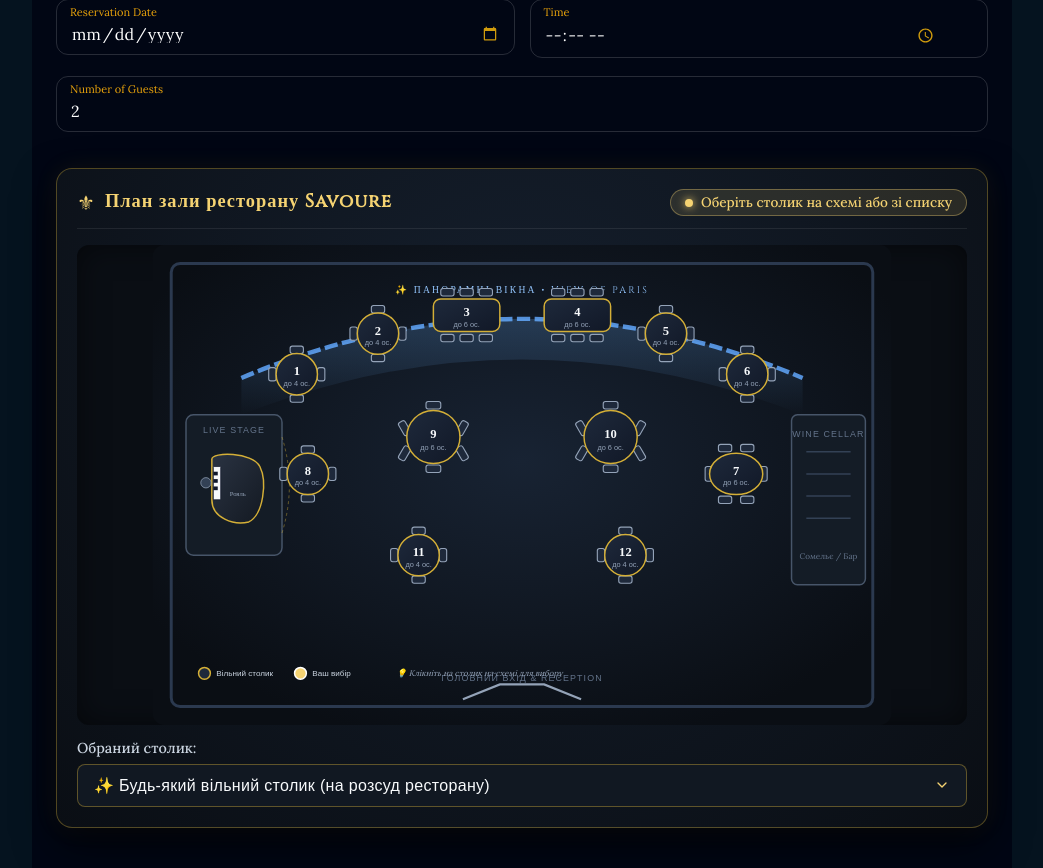
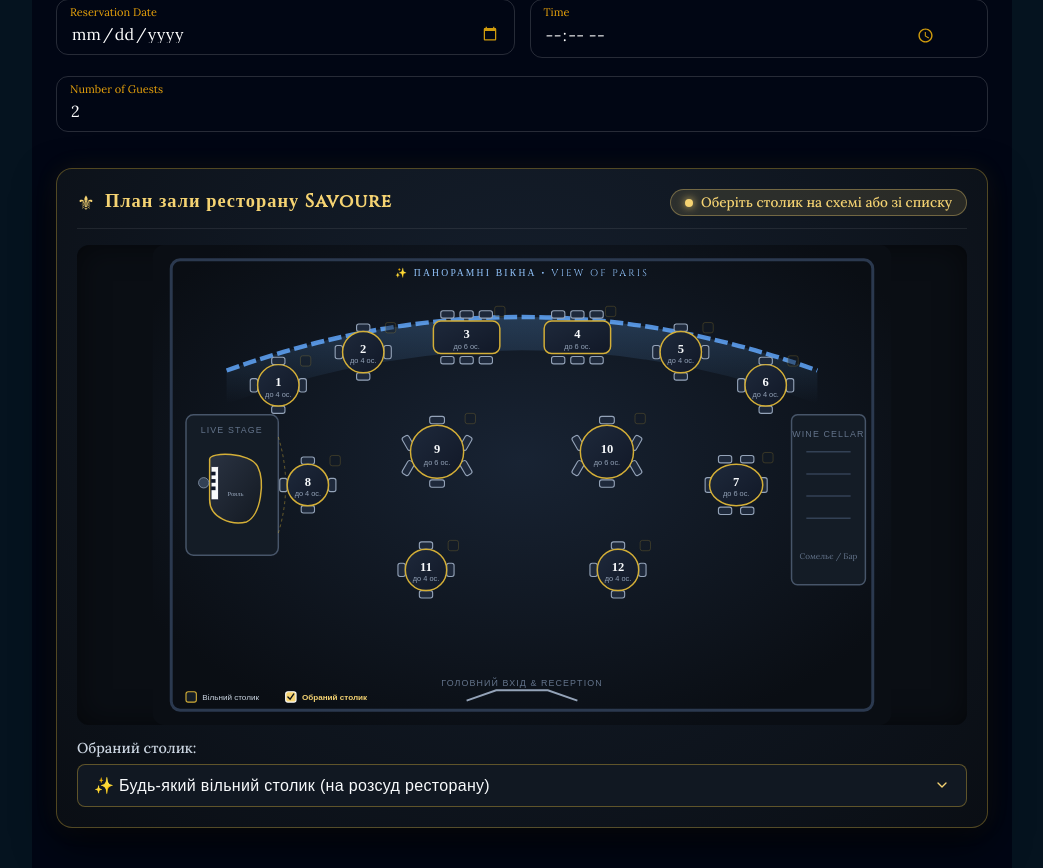
Before and after one commit to john4IK-Oleksij/Savoure, a Django app: page /reservations/ in a window 1280 px wide. Shown: the part 1143-2011 px from the top of the page, without its empty margins (118-1161 px from the left). Run offline with Django 5.2, Linux system fonts and the light colour scheme.

Commit message:
fix(reservations): eliminate SVG hover twitching and lock table selection with a clean framed checkbox

```diff
--- a/static/css/alerts.css
+++ b/static/css/alerts.css
@@ -461,25 +461,75 @@
 .window-label { fill: #93c5fd; font-family: 'Cinzel', serif, sans-serif; font-size: 13px; letter-spacing: 3px; }
 .arch-label { fill: #64748b; font-family: sans-serif; font-size: 12px; letter-spacing: 1.5px; text-transform: uppercase; }
 
+/* Table Group - Completely static geometry, zero jumping/twitching */
 .table-group {
   cursor: pointer;
-  transition: transform 0.25s cubic-bezier(0.4, 0, 0.2, 1);
   outline: none;
 }
 
-.table-group:hover {
-  transform: scale(1.05);
+/* Fixed Bounding Frame around each table */
+.table-frame {
+  fill: transparent;
+  stroke: transparent;
+  stroke-width: 1.5;
+  transition: all 0.25s ease;
+  pointer-events: all;
+}
+
+/* Checkbox badge on the frame */
+.table-chk-box {
+  fill: rgba(20, 28, 38, 0.9);
+  stroke: rgba(212, 175, 55, 0.45);
+  stroke-width: 1.2;
+  transition: all 0.25s ease;
+  opacity: 0.5;
+}
+
+.table-chk-mark {
+  stroke: #0a0e14;
+  stroke-width: 2;
+  fill: none;
+  stroke-linecap: round;
+  stroke-linejoin: round;
+  opacity: 0;
+  transition: opacity 0.2s ease;
+}
+
+/* HOVER: Soft preview dashed frame, NO transform/scaling, NO movement */
+.table-group:hover .table-frame {
+  fill: rgba(245, 211, 114, 0.05);
+  stroke: rgba(245, 211, 114, 0.45);
+  stroke-dasharray: 4 3;
 }
 
 .table-group:hover .table-surface {
   stroke: #f5d372 !important;
-  stroke-width: 3 !important;
-  filter: url(#goldGlow);
+  stroke-width: 2.5 !important;
 }
 
-.table-group:hover .table-num {
+.table-group:hover .table-chk-box {
+  opacity: 1;
+  stroke: #f5d372;
+}
+
+/* SELECTED: Fixed gold frame locked securely around the table */
+.table-group.selected .table-frame {
+  fill: rgba(245, 211, 114, 0.12) !important;
+  stroke: #f5d372 !important;
+  stroke-width: 2.5 !important;
+  stroke-dasharray: none !important;
+  filter: drop-shadow(0 0 10px rgba(245, 211, 114, 0.4));
+}
+
+.table-group.selected .table-chk-box {
   fill: #f5d372 !important;
-  font-weight: bold;
+  stroke: #ffffff !important;
+  opacity: 1 !important;
+}
+
+.table-group.selected .table-chk-mark {
+  opacity: 1 !important;
+  stroke: #0a0e14 !important;
 }
 
 .table-group.selected .table-surface {
--- a/templates/reservations/_floor_plan_svg.html
+++ b/templates/reservations/_floor_plan_svg.html
@@ -28,7 +28,7 @@
     </linearGradient>
 
     <filter id="goldGlow" x="-20%" y="-20%" width="140%" height="140%">
-      <feGaussianBlur stdDeviation="5" result="blur" />
+      <feGaussianBlur stdDeviation="4" result="blur" />
       <feComposite in="SourceGraphic" in2="blur" operator="over" />
     </filter>
   </defs>
@@ -37,21 +37,21 @@
   <rect width="1000" height="650" class="floor-bg" rx="16" />
 
   <!-- Outer Walls & Zones -->
-  <rect x="25" y="25" width="950" height="600" rx="12" class="wall-outer" />
+  <rect x="25" y="20" width="950" height="610" rx="12" class="wall-outer" />
 
   <!-- TOP PANORAMIC WINDOWS (Semi-circular curved glass facade) -->
-  <path d="M 120 180 Q 500 20 880 180" class="window-arc" />
-  <path d="M 120 180 Q 500 20 880 180 L 880 230 Q 500 80 120 230 Z" fill="url(#windowLight)" />
-  <text x="500" y="65" text-anchor="middle" class="window-label">✨ ПАНОРАМНІ ВІКНА • VIEW OF PARIS</text>
+  <path d="M 100 170 Q 500 25 900 170" class="window-arc" />
+  <path d="M 100 170 Q 500 25 900 170 L 900 215 Q 500 70 100 215 Z" fill="url(#windowLight)" />
+  <text x="500" y="42" text-anchor="middle" class="window-label">✨ ПАНОРАМНІ ВІКНА • VIEW OF PARIS</text>
 
   <!-- STAGE & GRAND PIANO (Left Side) -->
   <g id="stage-zone" transform="translate(45, 230)">
-    <rect x="0" y="0" width="130" height="190" rx="10" fill="#141c26" stroke="#475569" stroke-width="2" />
-    <path d="M 130 30 Q 150 95 130 160" stroke="#d4af37" stroke-dasharray="4 4" fill="none" opacity="0.6" />
-    <text x="65" y="25" text-anchor="middle" class="arch-label" fill="#d4af37" font-size="10">LIVE STAGE</text>
+    <rect x="0" y="0" width="125" height="190" rx="10" fill="#141c26" stroke="#475569" stroke-width="2" />
+    <path d="M 125 30 Q 145 95 125 160" stroke="#d4af37" stroke-dasharray="4 4" fill="none" opacity="0.6" />
+    <text x="62" y="25" text-anchor="middle" class="arch-label" fill="#d4af37" font-size="10">LIVE STAGE</text>
 
     <!-- Grand Piano Shape -->
-    <g transform="translate(25, 45)">
+    <g transform="translate(22, 45)">
       <path d="M 10 15 C 10 5, 65 5, 75 25 C 85 45, 80 90, 60 100 C 40 105, 10 95, 10 70 Z" fill="url(#pianoGrad)" stroke="#d4af37" stroke-width="2" />
       <rect x="12" y="25" width="10" height="45" fill="#f8fafc" stroke="#0f172a" stroke-width="1" rx="1" />
       <rect x="12" y="32" width="6" height="5" fill="#0f172a" />
@@ -74,28 +74,38 @@
   </g>
 
   <!-- ENTRANCE & RECEPTION (Bottom Center) -->
-  <g id="entrance" transform="translate(420, 580)">
-    <path d="M 0 35 L 50 15 L 110 15 L 160 35" stroke="#94a3b8" stroke-width="3" fill="none" />
-    <text x="80" y="10" text-anchor="middle" class="arch-label">ГОЛОВНИЙ ВХІД &amp; RECEPTION</text>
+  <g id="entrance" transform="translate(425, 595)">
+    <path d="M 0 22 L 40 8 L 110 8 L 150 22" stroke="#94a3b8" stroke-width="2.5" fill="none" />
+    <text x="75" y="2" text-anchor="middle" class="arch-label">ГОЛОВНИЙ ВХІД &amp; RECEPTION</text>
   </g>
 
   <!-- ======================================================== -->
-  <!-- 12 TABLES SETUP (MAX 6 SEATS PER TABLE)                  -->
+  <!-- 12 TABLES SETUP WITH FIXED BOUNDING CHECKBOX FRAMES       -->
   <!-- ======================================================== -->
 
   <!-- TABLE 1: Window Left Arc (2-4 persons) -->
-  <g class="table-group" id="table-1" data-table="1" data-title="Стіл №1 — Біля вікна (до 4 ос.)" transform="translate(195, 175)" tabindex="0" role="button" aria-label="Стіл №1, біля вікна, до 4 осіб">
+  <g class="table-group" id="table-1" data-table="1" data-title="Стіл №1 — Біля вікна (до 4 ос.)" transform="translate(170, 190)" tabindex="0" role="button" aria-label="Стіл №1, біля вікна, до 4 осіб">
+    <!-- Fixed Bounding Frame -->
+    <rect x="-48" y="-44" width="96" height="88" rx="10" class="table-frame" />
+    <!-- Mini Checkbox Badge -->
+    <rect x="30" y="-40" width="14" height="14" rx="3" class="table-chk-box" />
+    <path d="M 33 -33 L 36 -30 L 41 -37" class="table-chk-mark" />
+    <!-- 4 chairs -->
     <rect x="-38" y="-9" width="10" height="18" class="chair" />
     <rect x="28" y="-9" width="10" height="18" class="chair" />
     <rect x="-9" y="-38" width="18" height="10" class="chair" />
     <rect x="-9" y="28" width="18" height="10" class="chair" />
+    <!-- Table Surface -->
     <circle cx="0" cy="0" r="28" class="table-surface" />
     <text x="0" y="-4" class="table-num">1</text>
     <text x="0" y="12" class="table-capacity">до 4 ос.</text>
   </g>
 
   <!-- TABLE 2: Window Left-Center Arc (2-4 persons) -->
-  <g class="table-group" id="table-2" data-table="2" data-title="Стіл №2 — Біля вікна (до 4 ос.)" transform="translate(305, 120)" tabindex="0" role="button" aria-label="Стіл №2, біля вікна, до 4 осіб">
+  <g class="table-group" id="table-2" data-table="2" data-title="Стіл №2 — Біля вікна (до 4 ос.)" transform="translate(285, 145)" tabindex="0" role="button" aria-label="Стіл №2, біля вікна, до 4 осіб">
+    <rect x="-48" y="-44" width="96" height="88" rx="10" class="table-frame" />
+    <rect x="30" y="-40" width="14" height="14" rx="3" class="table-chk-box" />
+    <path d="M 33 -33 L 36 -30 L 41 -37" class="table-chk-mark" />
     <rect x="-38" y="-9" width="10" height="18" class="chair" />
     <rect x="28" y="-9" width="10" height="18" class="chair" />
     <rect x="-9" y="-38" width="18" height="10" class="chair" />
@@ -106,7 +116,10 @@
   </g>
 
   <!-- TABLE 3: Prime Center-Left Window (4-6 persons, Rectangular) -->
-  <g class="table-group" id="table-3" data-table="3" data-title="Стіл №3 — Панорама VIP (до 6 ос.)" transform="translate(425, 95)" tabindex="0" role="button" aria-label="Стіл №3, панорама VIP, до 6 осіб">
+  <g class="table-group" id="table-3" data-table="3" data-title="Стіл №3 — Панорама VIP (до 6 ос.)" transform="translate(425, 125)" tabindex="0" role="button" aria-label="Стіл №3, панорама VIP, до 6 осіб">
+    <rect x="-56" y="-46" width="112" height="92" rx="12" class="table-frame" />
+    <rect x="38" y="-42" width="14" height="14" rx="3" class="table-chk-box" />
+    <path d="M 41 -35 L 44 -32 L 49 -39" class="table-chk-mark" />
     <rect x="-35" y="-36" width="18" height="10" class="chair" />
     <rect x="-9" y="-36" width="18" height="10" class="chair" />
     <rect x="17" y="-36" width="18" height="10" class="chair" />
@@ -119,7 +132,10 @@
   </g>
 
   <!-- TABLE 4: Prime Center-Right Window (4-6 persons, Rectangular) -->
-  <g class="table-group" id="table-4" data-table="4" data-title="Стіл №4 — Панорама VIP (до 6 ос.)" transform="translate(575, 95)" tabindex="0" role="button" aria-label="Стіл №4, панорама VIP, до 6 осіб">
+  <g class="table-group" id="table-4" data-table="4" data-title="Стіл №4 — Панорама VIP (до 6 ос.)" transform="translate(575, 125)" tabindex="0" role="button" aria-label="Стіл №4, панорама VIP, до 6 осіб">
+    <rect x="-56" y="-46" width="112" height="92" rx="12" class="table-frame" />
+    <rect x="38" y="-42" width="14" height="14" rx="3" class="table-chk-box" />
+    <path d="M 41 -35 L 44 -32 L 49 -39" class="table-chk-mark" />
     <rect x="-35" y="-36" width="18" height="10" class="chair" />
     <rect x="-9" y="-36" width="18" height="10" class="chair" />
     <rect x="17" y="-36" width="18" height="10" class="chair" />
@@ -132,7 +148,10 @@
   </g>
 
   <!-- TABLE 5: Window Right-Center Arc (2-4 persons) -->
-  <g class="table-group" id="table-5" data-table="5" data-title="Стіл №5 — Біля вікна (до 4 ос.)" transform="translate(695, 120)" tabindex="0" role="button" aria-label="Стіл №5, біля вікна, до 4 осіб">
+  <g class="table-group" id="table-5" data-table="5" data-title="Стіл №5 — Біля вікна (до 4 ос.)" transform="translate(715, 145)" tabindex="0" role="button" aria-label="Стіл №5, біля вікна, до 4 осіб">
+    <rect x="-48" y="-44" width="96" height="88" rx="10" class="table-frame" />
+    <rect x="30" y="-40" width="14" height="14" rx="3" class="table-chk-box" />
+    <path d="M 33 -33 L 36 -30 L 41 -37" class="table-chk-mark" />
     <rect x="-38" y="-9" width="10" height="18" class="chair" />
     <rect x="28" y="-9" width="10" height="18" class="chair" />
     <rect x="-9" y="-38" width="18" height="10" class="chair" />
@@ -143,7 +162,10 @@
   </g>
 
   <!-- TABLE 6: Window Right Arc (2-4 persons) -->
-  <g class="table-group" id="table-6" data-table="6" data-title="Стіл №6 — Біля вікна (до 4 ос.)" transform="translate(805, 175)" tabindex="0" role="button" aria-label="Стіл №6, біля вікна, до 4 осіб">
+  <g class="table-group" id="table-6" data-table="6" data-title="Стіл №6 — Біля вікна (до 4 ос.)" transform="translate(830, 190)" tabindex="0" role="button" aria-label="Стіл №6, біля вікна, до 4 осіб">
+    <rect x="-48" y="-44" width="96" height="88" rx="10" class="table-frame" />
+    <rect x="30" y="-40" width="14" height="14" rx="3" class="table-chk-box" />
+    <path d="M 33 -33 L 36 -30 L 41 -37" class="table-chk-mark" />
     <rect x="-38" y="-9" width="10" height="18" class="chair" />
     <rect x="28" y="-9" width="10" height="18" class="chair" />
     <rect x="-9" y="-38" width="18" height="10" class="chair" />
@@ -153,8 +175,11 @@
     <text x="0" y="12" class="table-capacity">до 4 ос.</text>
   </g>
 
-  <!-- TABLE 7: East Wall Panoramic Corner (4-6 persons) -->
-  <g class="table-group" id="table-7" data-table="7" data-title="Стіл №7 — Східне крило (до 6 ос.)" transform="translate(790, 310)" tabindex="0" role="button" aria-label="Стіл №7, східне крило, до 6 осіб">
+  <!-- TABLE 7: East Wall Corner (4-6 persons, Oval) -->
+  <g class="table-group" id="table-7" data-table="7" data-title="Стіл №7 — Східне крило (до 6 ос.)" transform="translate(790, 325)" tabindex="0" role="button" aria-label="Стіл №7, східне крило, до 6 осіб">
+    <rect x="-54" y="-48" width="108" height="96" rx="12" class="table-frame" />
+    <rect x="36" y="-44" width="14" height="14" rx="3" class="table-chk-box" />
+    <path d="M 39 -37 L 42 -34 L 47 -41" class="table-chk-mark" />
     <rect x="-42" y="-10" width="10" height="20" class="chair" />
     <rect x="32" y="-10" width="10" height="20" class="chair" />
     <rect x="-24" y="-40" width="18" height="10" class="chair" />
@@ -166,8 +191,11 @@
     <text x="0" y="12" class="table-capacity">до 6 ос.</text>
   </g>
 
-  <!-- TABLE 8: West Wall Near Piano (2-4 persons, Romantic/Music) -->
-  <g class="table-group" id="table-8" data-table="8" data-title="Стіл №8 — Біля сцени / рояля (до 4 ос.)" transform="translate(210, 310)" tabindex="0" role="button" aria-label="Стіл №8, біля рояля, до 4 осіб">
+  <!-- TABLE 8: West Wall Near Piano (2-4 persons) -->
+  <g class="table-group" id="table-8" data-table="8" data-title="Стіл №8 — Біля сцени / рояля (до 4 ос.)" transform="translate(210, 325)" tabindex="0" role="button" aria-label="Стіл №8, біля рояля, до 4 осіб">
+    <rect x="-48" y="-44" width="96" height="88" rx="10" class="table-frame" />
+    <rect x="30" y="-40" width="14" height="14" rx="3" class="table-chk-box" />
+    <path d="M 33 -33 L 36 -30 L 41 -37" class="table-chk-mark" />
     <rect x="-38" y="-9" width="10" height="18" class="chair" />
     <rect x="28" y="-9" width="10" height="18" class="chair" />
     <rect x="-9" y="-38" width="18" height="10" class="chair" />
@@ -178,7 +206,10 @@
   </g>
 
   <!-- TABLE 9: Grand Center Left (4-6 persons, Large Round Table) -->
-  <g class="table-group" id="table-9" data-table="9" data-title="Стіл №9 — Центр зали, круглий (до 6 ос.)" transform="translate(380, 260)" tabindex="0" role="button" aria-label="Стіл №9, центр зали, до 6 осіб">
+  <g class="table-group" id="table-9" data-table="9" data-title="Стіл №9 — Центр зали, круглий (до 6 ос.)" transform="translate(385, 280)" tabindex="0" role="button" aria-label="Стіл №9, центр зали, до 6 осіб">
+    <rect x="-56" y="-56" width="112" height="112" rx="14" class="table-frame" />
+    <rect x="38" y="-52" width="14" height="14" rx="3" class="table-chk-box" />
+    <path d="M 41 -45 L 44 -42 L 49 -49" class="table-chk-mark" />
     <rect x="-10" y="-48" width="20" height="10" class="chair" />
     <rect x="-10" y="38" width="20" height="10" class="chair" />
     <rect x="34" y="-22" width="10" height="20" class="chair" transform="rotate(30, 39, -12)" />
@@ -191,7 +222,10 @@
   </g>
 
   <!-- TABLE 10: Grand Center Right (4-6 persons, Large Round Table) -->
-  <g class="table-group" id="table-10" data-table="10" data-title="Стіл №10 — Центр зали, круглий (до 6 ос.)" transform="translate(620, 260)" tabindex="0" role="button" aria-label="Стіл №10, центр зали, до 6 осіб">
+  <g class="table-group" id="table-10" data-table="10" data-title="Стіл №10 — Центр зали, круглий (до 6 ос.)" transform="translate(615, 280)" tabindex="0" role="button" aria-label="Стіл №10, центр зали, до 6 осіб">
+    <rect x="-56" y="-56" width="112" height="112" rx="14" class="table-frame" />
+    <rect x="38" y="-52" width="14" height="14" rx="3" class="table-chk-box" />
+    <path d="M 41 -45 L 44 -42 L 49 -49" class="table-chk-mark" />
     <rect x="-10" y="-48" width="20" height="10" class="chair" />
     <rect x="-10" y="38" width="20" height="10" class="chair" />
     <rect x="34" y="-22" width="10" height="20" class="chair" transform="rotate(30, 39, -12)" />
@@ -204,7 +238,10 @@
   </g>
 
   <!-- TABLE 11: Cozy Center-South Left (2-4 persons) -->
-  <g class="table-group" id="table-11" data-table="11" data-title="Стіл №11 — Камінна зона (до 4 ос.)" transform="translate(360, 420)" tabindex="0" role="button" aria-label="Стіл №11, камінна зона, до 4 осіб">
+  <g class="table-group" id="table-11" data-table="11" data-title="Стіл №11 — Камінна зона (до 4 ос.)" transform="translate(370, 440)" tabindex="0" role="button" aria-label="Стіл №11, камінна зона, до 4 осіб">
+    <rect x="-48" y="-44" width="96" height="88" rx="10" class="table-frame" />
+    <rect x="30" y="-40" width="14" height="14" rx="3" class="table-chk-box" />
+    <path d="M 33 -33 L 36 -30 L 41 -37" class="table-chk-mark" />
     <rect x="-38" y="-9" width="10" height="18" class="chair" />
     <rect x="28" y="-9" width="10" height="18" class="chair" />
     <rect x="-9" y="-38" width="18" height="10" class="chair" />
@@ -215,7 +252,10 @@
   </g>
 
   <!-- TABLE 12: Cozy Center-South Right (2-4 persons) -->
-  <g class="table-group" id="table-12" data-table="12" data-title="Стіл №12 — Камінна зона (до 4 ос.)" transform="translate(640, 420)" tabindex="0" role="button" aria-label="Стіл №12, камінна зона, до 4 осіб">
+  <g class="table-group" id="table-12" data-table="12" data-title="Стіл №12 — Камінна зона (до 4 ос.)" transform="translate(630, 440)" tabindex="0" role="button" aria-label="Стіл №12, камінна зона, до 4 осіб">
+    <rect x="-48" y="-44" width="96" height="88" rx="10" class="table-frame" />
+    <rect x="30" y="-40" width="14" height="14" rx="3" class="table-chk-box" />
+    <path d="M 33 -33 L 36 -30 L 41 -37" class="table-chk-mark" />
     <rect x="-38" y="-9" width="10" height="18" class="chair" />
     <rect x="28" y="-9" width="10" height="18" class="chair" />
     <rect x="-9" y="-38" width="18" height="10" class="chair" />
@@ -225,14 +265,15 @@
     <text x="0" y="12" class="table-capacity">до 4 ос.</text>
   </g>
 
-  <!-- LUXURY LEGEND -->
-  <g id="map-legend" transform="translate(60, 570)">
-    <circle cx="10" cy="10" r="8" fill="#1e293b" stroke="#d4af37" stroke-width="2" />
-    <text x="26" y="14" fill="#cbd5e1" font-size="11" font-family="sans-serif">Вільний столик</text>
+  <!-- CLEAN BOTTOM LEGEND (NO OVERLAP WITH ENTRANCE) -->
+  <g id="map-legend" transform="translate(45, 605)">
+    <!-- Available -->
+    <rect x="0" y="0" width="14" height="14" rx="3" fill="#141d27" stroke="#d4af37" stroke-width="1.5" />
+    <text x="22" y="11" fill="#cbd5e1" font-size="11" font-family="sans-serif">Вільний столик</text>
 
-    <circle cx="140" cy="10" r="8" fill="#f5d372" stroke="#ffffff" stroke-width="2" />
-    <text x="156" y="14" fill="#cbd5e1" font-size="11" font-family="sans-serif">Ваш вибір</text>
-
-    <text x="270" y="14" fill="#94a3b8" font-size="11" font-style="italic">💡 Клікніть на столик на схемі для вибору</text>
+    <!-- Selected -->
+    <rect x="135" y="0" width="14" height="14" rx="3" fill="#f5d372" stroke="#ffffff" stroke-width="1.5" />
+    <path d="M 138 7 L 141 10 L 146 3" stroke="#0a0e14" stroke-width="1.8" fill="none" stroke-linecap="round" />
+    <text x="157" y="11" fill="#f5d372" font-size="11" font-family="sans-serif" font-weight="600">Обраний столик</text>
   </g>
 </svg>
--- a/templates/reservations/reservation.html
+++ b/templates/reservations/reservation.html
@@ -143,10 +143,13 @@ document.addEventListener("DOMContentLoaded", () => {
    tableGroups.forEach(group => {
       group.addEventListener("click", () => {
          const tableId = group.getAttribute("data-table");
-         if (tableSelect) {
-            tableSelect.value = tableId;
+         if (tableSelect && tableSelect.value === tableId) {
+            tableSelect.value = "";
+            highlightTable("");
+         } else {
+            if (tableSelect) tableSelect.value = tableId;
+            highlightTable(tableId);
          }
-         highlightTable(tableId);
       });
 
       group.addEventListener("keydown", (e) => {
```
Also changed, not shown: static/assets/img/restaurant-floor-plan.svg.
